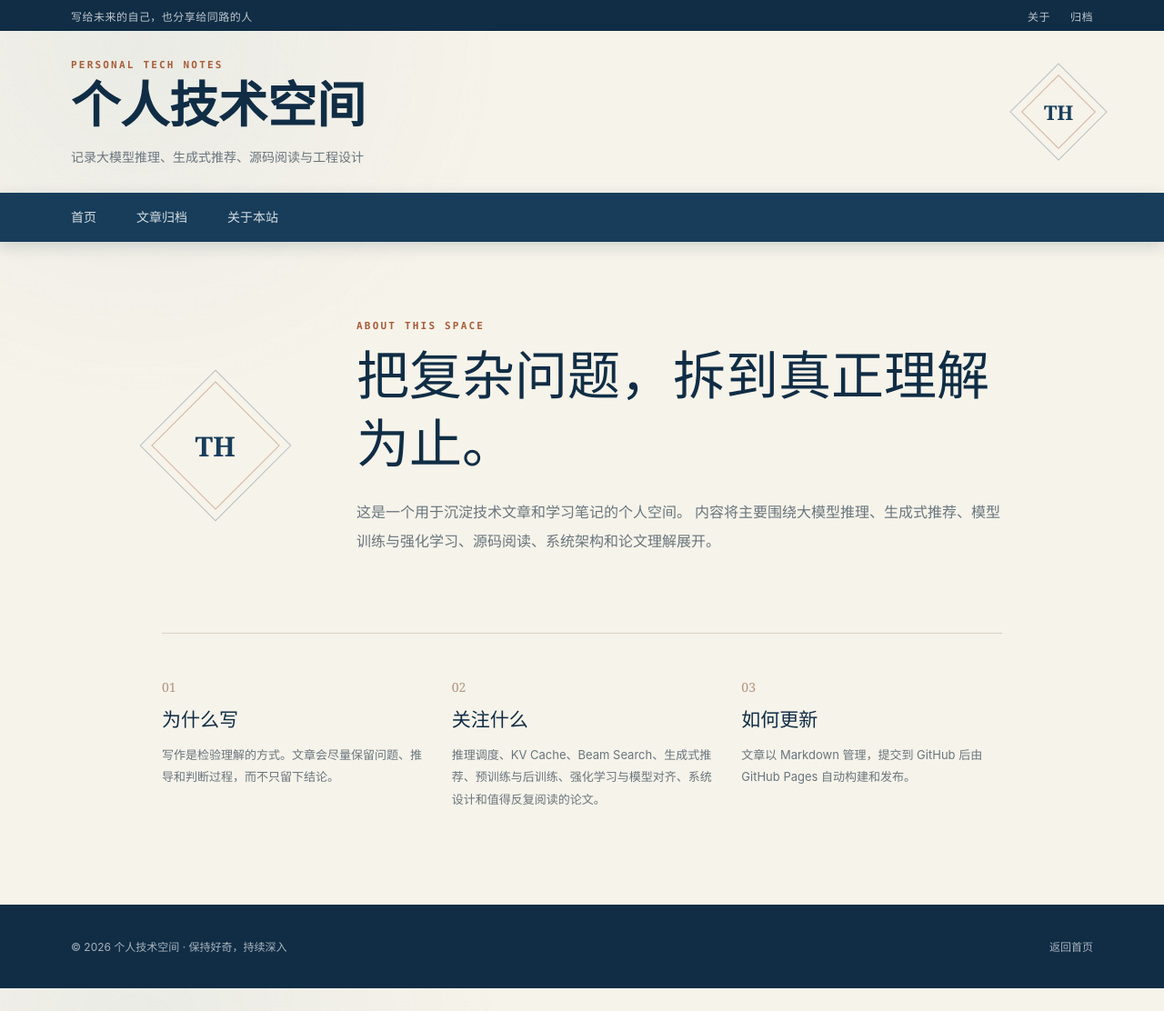
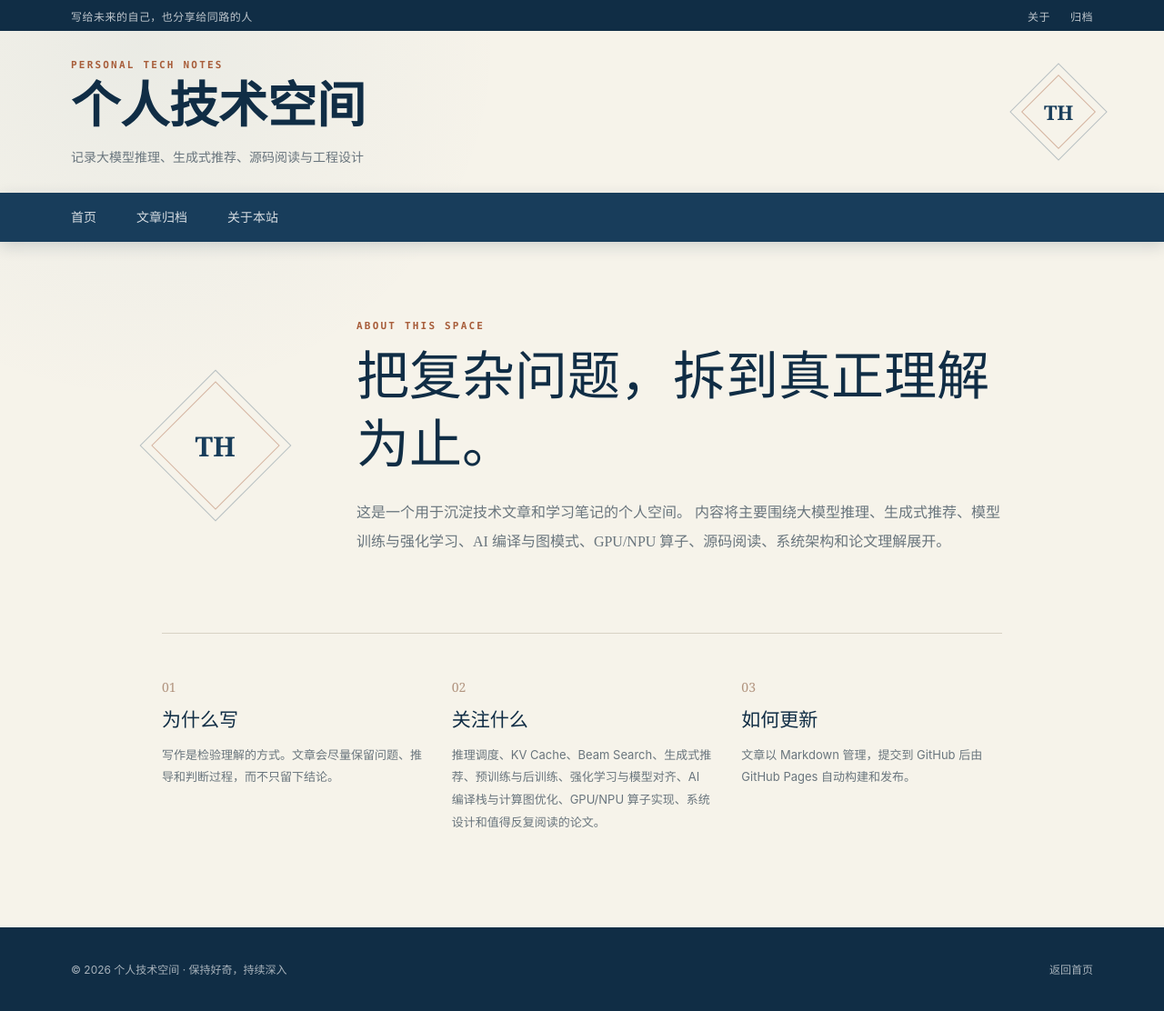
Before and after one commit to zhanghanleo10/zhanghanleo10.github.io, a Jekyll site: the page built from about.html, in a window 1280 px wide. Shown: the whole page at 91% size. Built offline with Jekyll 4.4.1, drawn with Linux system fonts in a browser that asks for light colours; before the commit the page ends 1087 px from its top, so only the background shows below that.

Commit message:
Expand AI compiler and operator focus

```diff
--- a/about.html
+++ b/about.html
@@ -11,7 +11,7 @@ permalink: /about/
       <h1>把复杂问题，拆到真正理解为止。</h1>
       <p>
         这是一个用于沉淀技术文章和学习笔记的个人空间。
-        内容将主要围绕大模型推理、生成式推荐、模型训练与强化学习、源码阅读、系统架构和论文理解展开。
+        内容将主要围绕大模型推理、生成式推荐、模型训练与强化学习、AI 编译与图模式、GPU/NPU 算子、源码阅读、系统架构和论文理解展开。
       </p>
     </div>
   </section>
@@ -25,7 +25,7 @@ permalink: /about/
     <article>
       <span>02</span>
       <h2>关注什么</h2>
-      <p>推理调度、KV Cache、Beam Search、生成式推荐、预训练与后训练、强化学习与模型对齐、系统设计和值得反复阅读的论文。</p>
+      <p>推理调度、KV Cache、Beam Search、生成式推荐、预训练与后训练、强化学习与模型对齐、AI 编译栈与计算图优化、GPU/NPU 算子实现、系统设计和值得反复阅读的论文。</p>
     </article>
     <article>
       <span>03</span>
```
